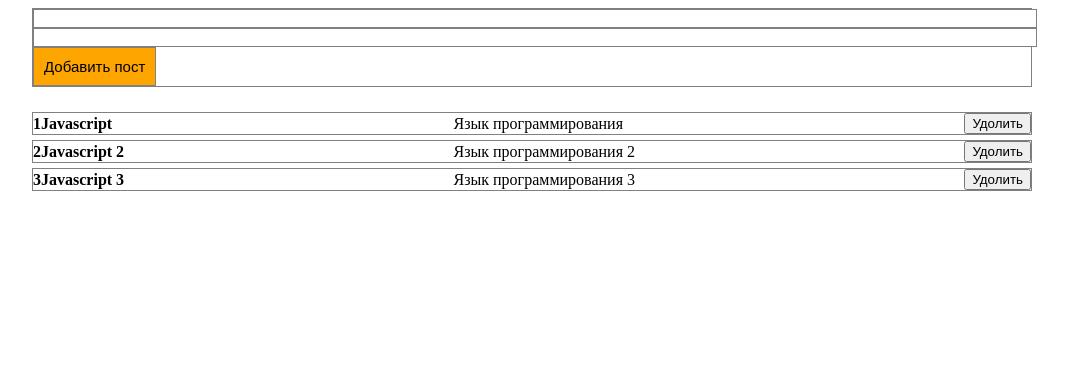
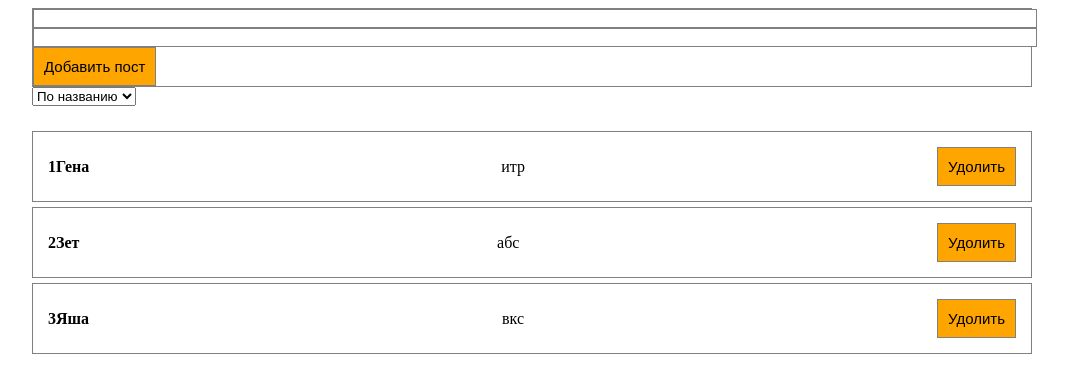
Before and after one commit to Salvad0or/thesecond, a React (Create React App) app: page / in a window 1280 px wide. Shown: the top 376 px of the page, without its empty margins (108-1176 px from the left). Built offline with nearby package versions, Linux system fonts and the light colour scheme.

Commit message:
Посты можно удалять. Всё доделано.

```diff
--- a/src/App.js
+++ b/src/App.js
@@ -1,51 +1,77 @@
 
 import { useRef, useState } from 'react';
 import Post from './components/post/Post'
-import MainButton from './components/post/UI/Buttons/MainButton';
-import MyInput from './components/post/UI/Inputs/MyInput';
+
+import PostForm from './components/post/PostForm';
+import MySelect from './components/post/UI/Select/MySelect';
 
 function App() {
 
   const [posts, setPosts] = useState([
-    { id: 1, title: 'Javascript', description: 'Язык программирования' },
-    { id: 2, title: 'Javascript 2', description: 'Язык программирования 2' },
-    { id: 3, title: 'Javascript 3', description: 'Язык программирования 3' },
+    { id: 1, title: 'Гена', description: 'итр' },
+    { id: 2, title: 'Зет', description: 'абс' },
+    { id: 3, title: 'Яша', description: 'вкс' },
   ])
 
-  const [post, setTitle] = useState({ title: '', description: '' });
+  const [selectedSort, setSelectedSort] = useState('');
 
-  const addNewPost = () => {
+  const sortPosts = (eventTargetValue) => {
+    setSelectedSort(eventTargetValue);
+    // функция пост не возвращяет новый массив, а мутирует тот массив к которому функция была применена,
+    // состояния на прямую изменять нельзя
 
-    setPosts([...posts, {...post, id: posts.length + 1}])
+    setPosts([...posts].sort((a,b) => a[eventTargetValue].localeCompare(b[eventTargetValue])))
 
-    setTitle({title : '',description : ''})
+    // поработать над сортировкой массивов
+    // сделать с нуля еще раз select, полностью самому
+    // попробовать другую сортировку, пусть будет уродливее но понятнее тебе лично
+  }
+
+  const createPost = (newPost) => {
+    let lastId = posts.pop();
+    newPost.id = lastId.id + 1;
+    setPosts([...posts, newPost])
+  }
+
+  const removePost = (post) => {
+
+    setPosts(posts.filter(p => p.id !== post.id))
 
   }
 
+
+
   return (
     <div className='App'>
-
-      {/*Управляемый компонент */}
       <div className='Inputs'>
-
-        <MyInput
-          value={post.title}
-          onChange={e => setTitle({ ...post, title: e.target.value })}
-        />
-        <MyInput
-          value={post.description}
-          onChange={e => setTitle({ ...post, description: e.target.value })}
-        />
-
-        <MainButton onClick={addNewPost}>Добавить пост</MainButton>
-
+        <PostForm createPost={createPost} />
       </div>
 
+      <MySelect
+        defaultValue={'Сортировка'}
+        value={selectedSort}
+        onChange={sortPosts}
+        options={
+          [
+            { value: 'title', name: 'По названию' },
+            { value: 'description', name: 'По описанию' }
+          ]
+
+        }
+      />
+
       <div className='postDiv'>
+
         {
-          posts.map(post =>
-            <Post post={post} key={post.id} />)
+          posts.length !== 0
+            ?
+            <Post posts={posts} remove={removePost} />
+            :
+            <div>
+              Постов не найдено
+            </div>
         }
+
       </div>
     </div>
   )
--- a/src/components/post/Post.jsx
+++ b/src/components/post/Post.jsx
@@ -1,21 +1,15 @@
-import style from './style.module.css'
-const Post = (props) => {
+import PostItem from './PostItem'
 
-    return(
-        <div className={style.container}>
-            <div>
-                <strong>{props.post.id}</strong>
-                <strong>{props.post.title}</strong>
-            </div>
-            <div>
-                {props.post.description}
-            </div>
+const Post = ({posts, remove})=> {
 
-            <div>
-                <button>Удолить</button>
-            </div>
+    return (
+
+        <div>
+            {posts.map(p =>
+                <PostItem post={p} remove = {remove}/>
+            )}
         </div>
     )
 }
 
-export default Post
+export default Post;
--- /dev/null
+++ b/src/components/post/PostForm.jsx
@@ -0,0 +1,36 @@
+import MainButton from './UI/Buttons/MainButton';
+import MyInput from './UI/Inputs/MyInput';
+import { useRef, useState } from 'react';
+
+const PostForm = ({createPost}) => {
+
+
+    const [post, setTitle] = useState({ title: '', description: '' });
+
+    const addNewPost = () => {
+
+        let newPost = { ...post, id: 5 }
+
+        createPost(newPost)
+
+        setTitle({ title: '', description: '' })
+
+    }
+
+    return (
+        <div>
+            <MyInput
+                value={post.title}
+                onChange={e => setTitle({ ...post, title: e.target.value })}
+            />
+            <MyInput
+                value={post.description}
+                onChange={e => setTitle({ ...post, description: e.target.value })}
+            />
+
+            <MainButton onClick={addNewPost}>Добавить пост</MainButton>
+        </div>
+    )
+}
+
+export default PostForm;
--- /dev/null
+++ b/src/components/post/PostItem.jsx
@@ -0,0 +1,22 @@
+import style from  './PostItem.module.css'
+import MainButton from './UI/Buttons/MainButton'
+
+const PostItem = ({ post , remove }) => {
+    return (
+        <div className={style.container}>
+            <div>
+                <strong>{post.id}</strong>
+                <strong>{post.title}</strong>
+            </div>
+            <div>
+                {post.description}
+            </div>
+
+            <div>
+                <MainButton onClick = {() => remove(post)}> Удолить</MainButton>
+            </div>
+        </div>
+    )
+}
+
+export default PostItem;
--- a/src/components/post/style.module.css
+++ b/src/components/post/PostItem.module.css
@@ -4,5 +4,6 @@
     justify-content: space-between;
     margin-top: 5px;
     border:1px solid gray;
+    padding: 15px;
 
 }
--- /dev/null
+++ b/src/components/post/UI/Select/MySelect.jsx
@@ -0,0 +1,27 @@
+
+const MySelect = ({ options, defaultValue, value, onChange }) => {
+
+
+    return (
+        <select
+            value = {value}
+            onChange={event => onChange(event.target.value) }
+
+        >
+            <option  disabled>{defaultValue}</option>
+            {
+                options.map(option =>
+                    <option key={option.value} value= {option.value}>
+                        {option.name}
+                    </option>)
+            }
+        </select>
+    )
+
+}
+
+// key - для каждого элемента ключ должен быть уникальный. Подразумевается, что value и так будет для каждого уникальным
+// option - это массив опций. на основании этого массива в список добавляются пункты
+// event.target.value - в метод сразу прокидываем то, что выбрал пользователь
+
+export default MySelect
```
